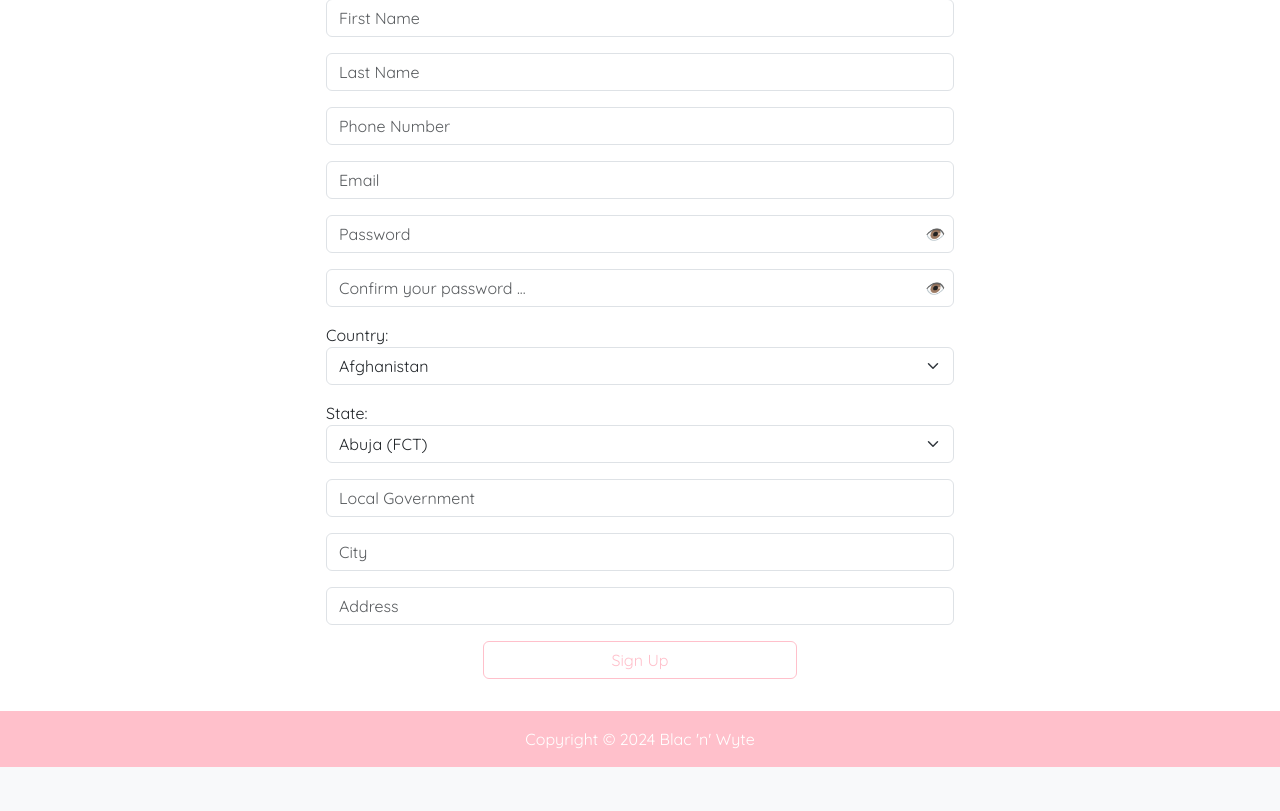
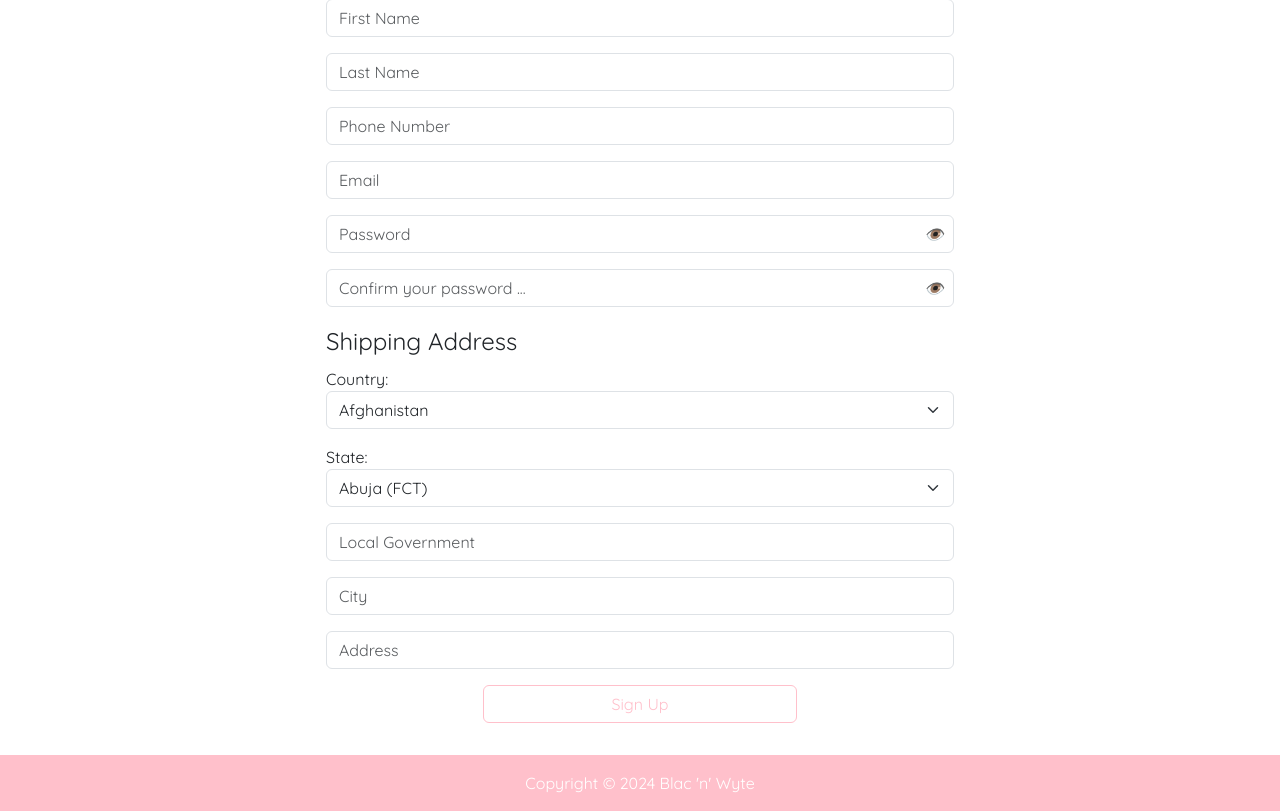
Before and after one commit to Lawrence-Nno/onlinestore, a Flask app: page /signup in a window 1280 px wide. Shown: the part 341-1152 px from the top of the page. Before the commit the page ends 1108 px from the top, so only its background shows below. Run offline with Flask 3, Linux system fonts and the light colour scheme.

Commit message:
Added a Fieldset and corresponding legend

```diff
--- a/templates/signup.html
+++ b/templates/signup.html
@@ -32,11 +32,14 @@
               {{ form.confirm(id="passwords1") }}
               <i class="toggle-password" id="togglePasswords1">👁️</i>
             </div>
-            {{ form.country.label }} {{ form.country }}
-            {{ form.state.label }} {{ form.state }}
-            {{ form.localgovt }}
-            {{ form.city }}
-            {{ form.address }}
+            <fieldset>
+              <legend>Shipping Address</legend>
+              {{ form.country.label }} {{ form.country }}
+              {{ form.state.label }} {{ form.state }}
+              {{ form.localgovt }}
+              {{ form.city }}
+              {{ form.address }}
+            </fieldset>
             <div class="text-center d-grid gap-2 col-6 mx-auto">
               {{ form.submit }}
             </div>
```
